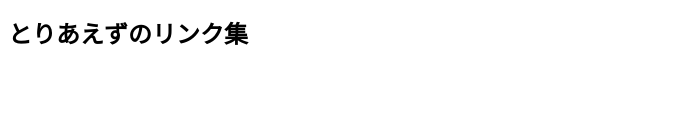
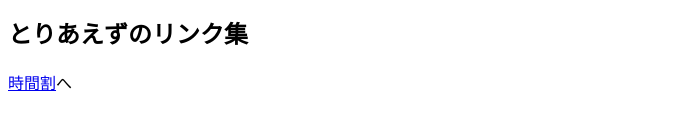
Before and after one commit to kikuchan-code/OMUCT_1-4, a plain HTML site: page index.html in a window 1280 px wide. Shown: the part 166-296 px from the top of the page, without its empty margins (0-688 px from the left). Drawn offline with Linux system fonts and the light colour scheme.

Commit message:
Merge remote-tracking branch 'origin/main'

```diff
--- a/index.html
+++ b/index.html
@@ -16,6 +16,7 @@
     <h2>
         とりあえずのリンク集
     </h2>
-    <a href="https://haru-0205.github.io/OMUCT_1-4_Timetable/Timetable.md"
+    <p><a href="https://haru-0205.github.io/OMUCT_1-4_Timetable/Timetable.md">時間割</a>へ
+    </p>
 </body>
 </html>
```
